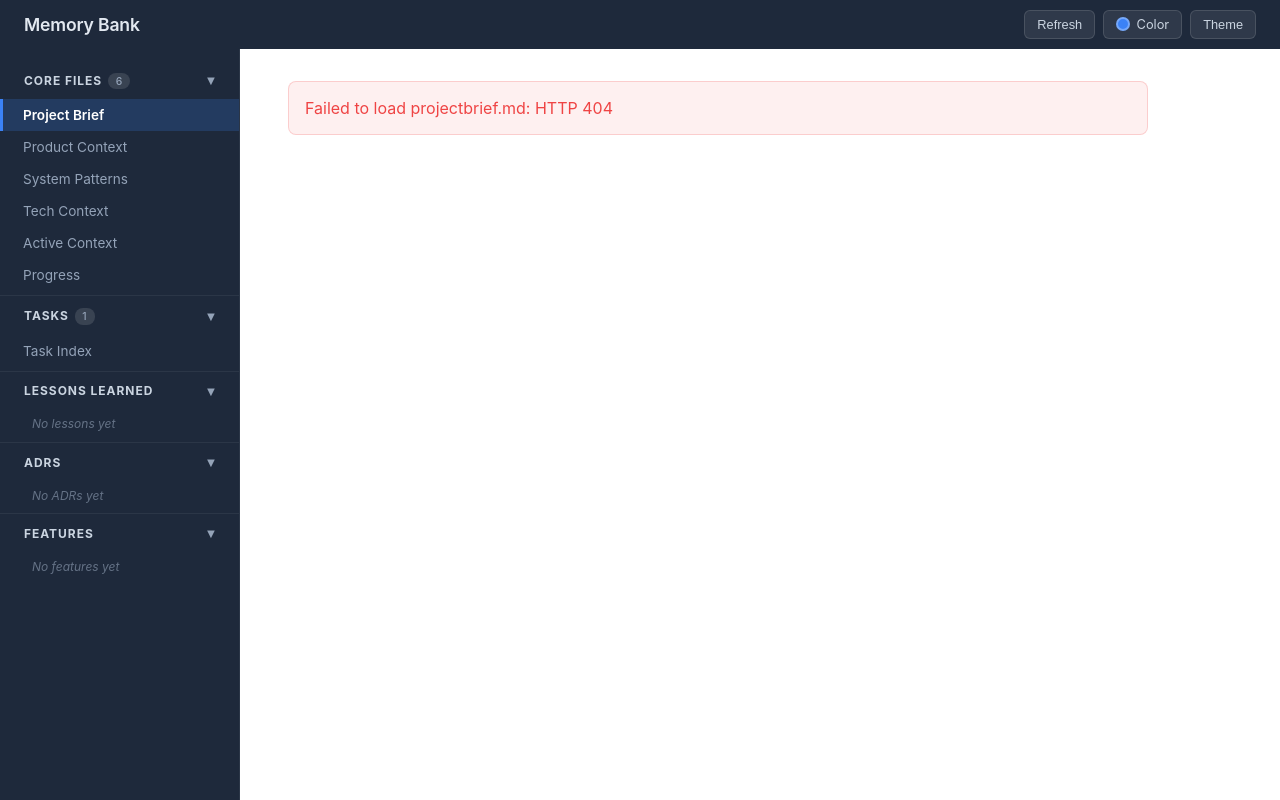
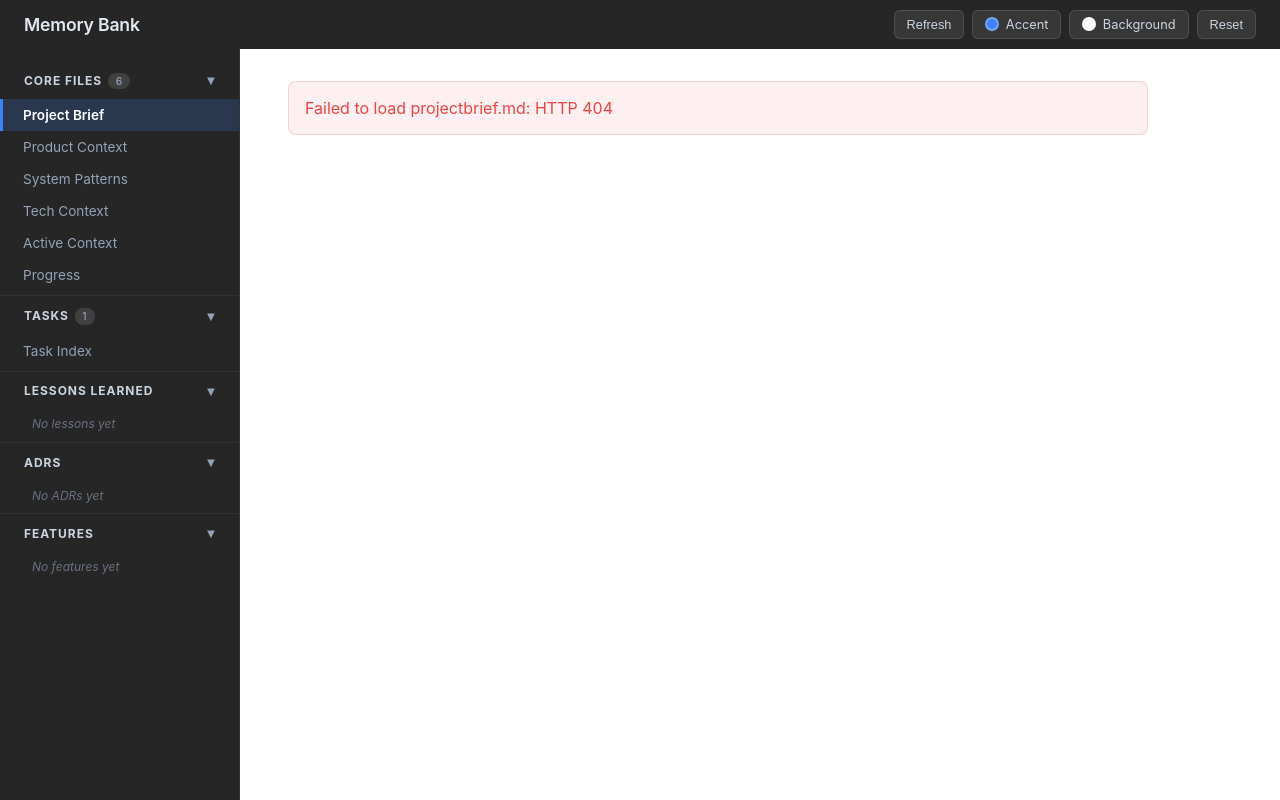
Before and after one commit to andriispivakelectrodosg/memory-bank-dashboard, a Flask app: page / in a window 1280 px wide. Run offline with Flask 3, Linux system fonts and the light colour scheme; data that the repository does not hold is empty; some libraries are stand-ins or nearby versions.

Commit message:
Add background color picker and convert Theme to Reset button
- Add RGB background color picker in the header alongside accent picker
- Derive secondary bg, code bg, table stripe, border, sidebar, and text
  colors automatically from chosen background using luminance detection
- Rename "Theme" button to "Reset" -- clears all custom colors and
  restores light theme defaults
- Double-click either swatch to reset that color individually
- Rename accent picker label from "Color" to "Accent" for clarity

Co-Authored-By: Claude Opus 4.6 <noreply@anthropic.com>

```diff
--- a/templates/index.html
+++ b/templates/index.html
@@ -107,7 +107,7 @@
             transition: background-color 0.15s;
         }
 
-        #accent-picker {
+        #accent-picker, #bg-picker {
             position: absolute;
             opacity: 0;
             width: 0;
@@ -282,11 +282,18 @@
             <div class="color-picker-wrapper">
                 <label class="color-picker-label" for="accent-picker" title="Choose accent color">
                     <span class="color-picker-swatch" id="color-swatch"></span>
-                    Color
+                    Accent
                 </label>
                 <input type="color" id="accent-picker" value="#3b82f6">
             </div>
-            <button class="header-btn" id="theme-btn" title="Toggle dark/light theme">Theme</button>
+            <div class="color-picker-wrapper">
+                <label class="color-picker-label" for="bg-picker" title="Choose background color">
+                    <span class="color-picker-swatch" id="bg-swatch"></span>
+                    Background
+                </label>
+                <input type="color" id="bg-picker" value="#ffffff">
+            </div>
+            <button class="header-btn" id="theme-btn" title="Reset all colors to defaults">Reset</button>
         </div>
     </header>
     <div class="app-container">
@@ -323,6 +330,7 @@
 
         // --- Accent Color ---
         var defaultAccents = { light: '#3b82f6', dark: '#60a5fa' };
+        var defaultBgs = { light: '#ffffff', dark: '#0f172a' };
 
         function hexToRgb(hex) {
             var r = parseInt(hex.slice(1, 3), 16);
@@ -331,12 +339,33 @@
             return { r: r, g: g, b: b };
         }
 
+        function rgbToHex(r, g, b) {
+            return '#' + [r, g, b].map(function(c) {
+                return Math.max(0, Math.min(255, Math.round(c))).toString(16).padStart(2, '0');
+            }).join('');
+        }
+
         function darkenHex(hex, amount) {
             var rgb = hexToRgb(hex);
-            var r = Math.max(0, Math.round(rgb.r * (1 - amount)));
-            var g = Math.max(0, Math.round(rgb.g * (1 - amount)));
-            var b = Math.max(0, Math.round(rgb.b * (1 - amount)));
-            return '#' + [r, g, b].map(function(c) { return c.toString(16).padStart(2, '0'); }).join('');
+            return rgbToHex(rgb.r * (1 - amount), rgb.g * (1 - amount), rgb.b * (1 - amount));
+        }
+
+        function lightenHex(hex, amount) {
+            var rgb = hexToRgb(hex);
+            return rgbToHex(
+                rgb.r + (255 - rgb.r) * amount,
+                rgb.g + (255 - rgb.g) * amount,
+                rgb.b + (255 - rgb.b) * amount
+            );
+        }
+
+        function luminance(hex) {
+            var rgb = hexToRgb(hex);
+            var srgb = [rgb.r, rgb.g, rgb.b].map(function(c) {
+                c = c / 255;
+                return c <= 0.03928 ? c / 12.92 : Math.pow((c + 0.055) / 1.055, 2.4);
+            });
+            return 0.2126 * srgb[0] + 0.7152 * srgb[1] + 0.0722 * srgb[2];
         }
 
         function applyAccentColor(hex) {
@@ -349,13 +378,42 @@
             document.getElementById('color-swatch').style.backgroundColor = hex;
         }
 
+        function applyBgColor(hex) {
+            var root = document.documentElement;
+            var isLight = luminance(hex) > 0.4;
+
+            root.style.setProperty('--bg-primary', hex);
+            root.style.setProperty('--bg-secondary', isLight ? darkenHex(hex, 0.03) : lightenHex(hex, 0.06));
+            root.style.setProperty('--code-bg', isLight ? darkenHex(hex, 0.05) : lightenHex(hex, 0.08));
+            root.style.setProperty('--table-stripe', isLight ? darkenHex(hex, 0.02) : lightenHex(hex, 0.04));
+            root.style.setProperty('--border-color', isLight ? darkenHex(hex, 0.12) : lightenHex(hex, 0.15));
+            root.style.setProperty('--text-primary', isLight ? '#1a1a2e' : '#e2e8f0');
+            root.style.setProperty('--text-secondary', isLight ? '#64748b' : '#94a3b8');
+            root.style.setProperty('--bg-sidebar', isLight ? darkenHex(hex, 0.85) : darkenHex(hex, 0.4));
+            root.style.setProperty('--text-sidebar', '#94a3b8');
+            root.style.setProperty('--text-sidebar-active', isLight ? '#ffffff' : '#e2e8f0');
+
+            document.getElementById('bg-picker').value = hex;
+            document.getElementById('bg-swatch').style.backgroundColor = hex;
+        }
+
         function getSavedAccent() {
             return localStorage.getItem('mb-accent') || null;
+        }
+
+        function getSavedBg() {
+            return localStorage.getItem('mb-bg') || null;
         }
 
         // --- Init ---
         async function init() {
             applyTheme(state.theme);
+            var savedBg = getSavedBg();
+            if (savedBg) {
+                applyBgColor(savedBg);
+            } else {
+                applyBgColor(defaultBgs[state.theme]);
+            }
             var savedAccent = getSavedAccent();
             if (savedAccent) {
                 applyAccentColor(savedAccent);
@@ -635,13 +693,15 @@
             document.documentElement.setAttribute('data-theme', theme);
             localStorage.setItem('mb-theme', theme);
         }
+
+        // --- Reset button ---
         document.getElementById('theme-btn').addEventListener('click', function() {
-            state.theme = state.theme === 'light' ? 'dark' : 'light';
-            applyTheme(state.theme);
-            var savedAccent = getSavedAccent();
-            if (!savedAccent) {
-                applyAccentColor(defaultAccents[state.theme]);
-            }
+            state.theme = 'light';
+            localStorage.removeItem('mb-accent');
+            localStorage.removeItem('mb-bg');
+            applyTheme('light');
+            applyBgColor(defaultBgs.light);
+            applyAccentColor(defaultAccents.light);
         });
 
         // --- Accent picker ---
@@ -651,7 +711,19 @@
         });
         document.getElementById('color-swatch').addEventListener('dblclick', function() {
             localStorage.removeItem('mb-accent');
-            applyAccentColor(defaultAccents[state.theme]);
+            var bg = getSavedBg() || defaultBgs[state.theme];
+            var isLight = luminance(bg) > 0.4;
+            applyAccentColor(isLight ? defaultAccents.light : defaultAccents.dark);
+        });
+
+        // --- Background picker ---
+        document.getElementById('bg-picker').addEventListener('input', function(e) {
+            applyBgColor(e.target.value);
+            localStorage.setItem('mb-bg', e.target.value);
+        });
+        document.getElementById('bg-swatch').addEventListener('dblclick', function() {
+            localStorage.removeItem('mb-bg');
+            applyBgColor(defaultBgs.light);
         });
 
         // --- Refresh ---
```
